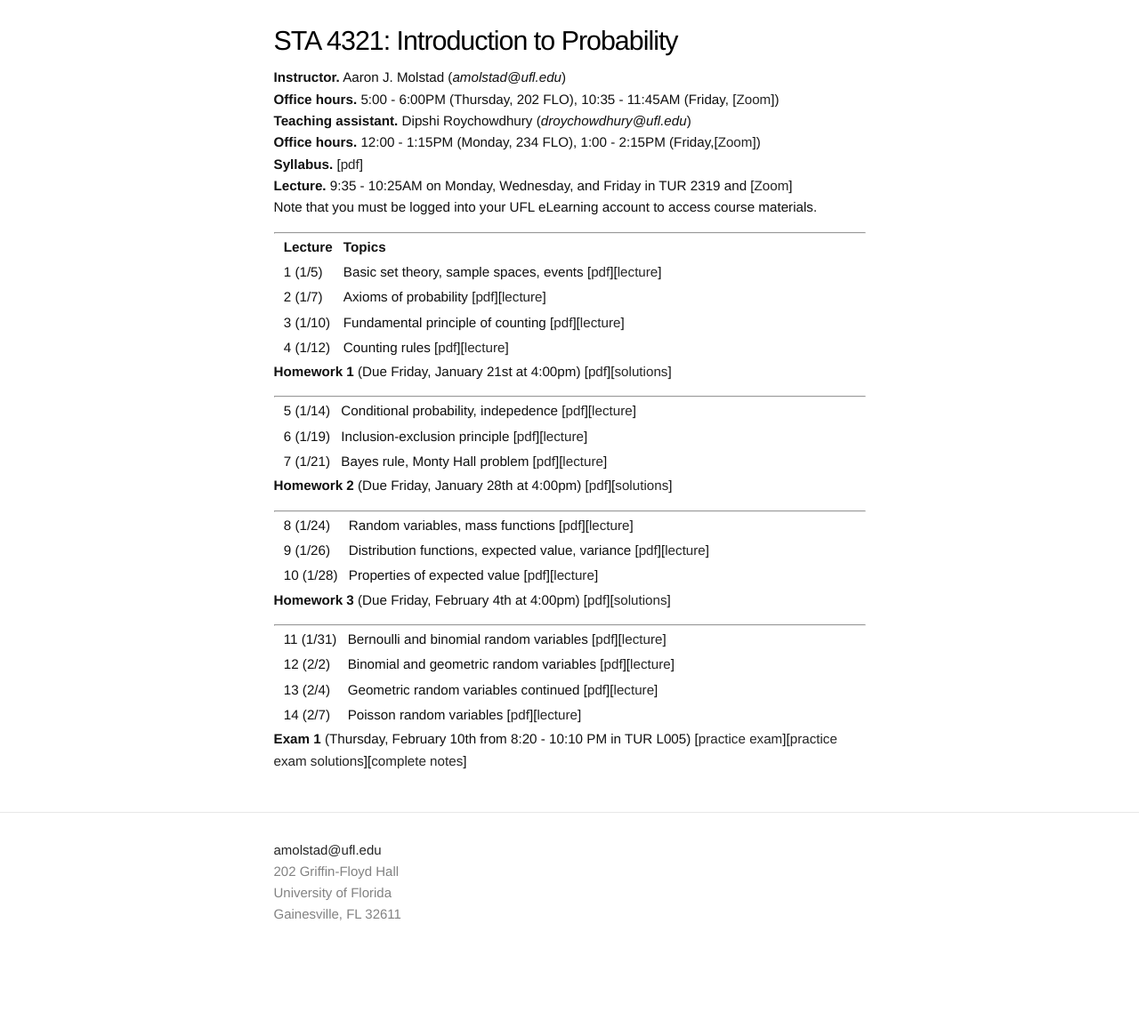
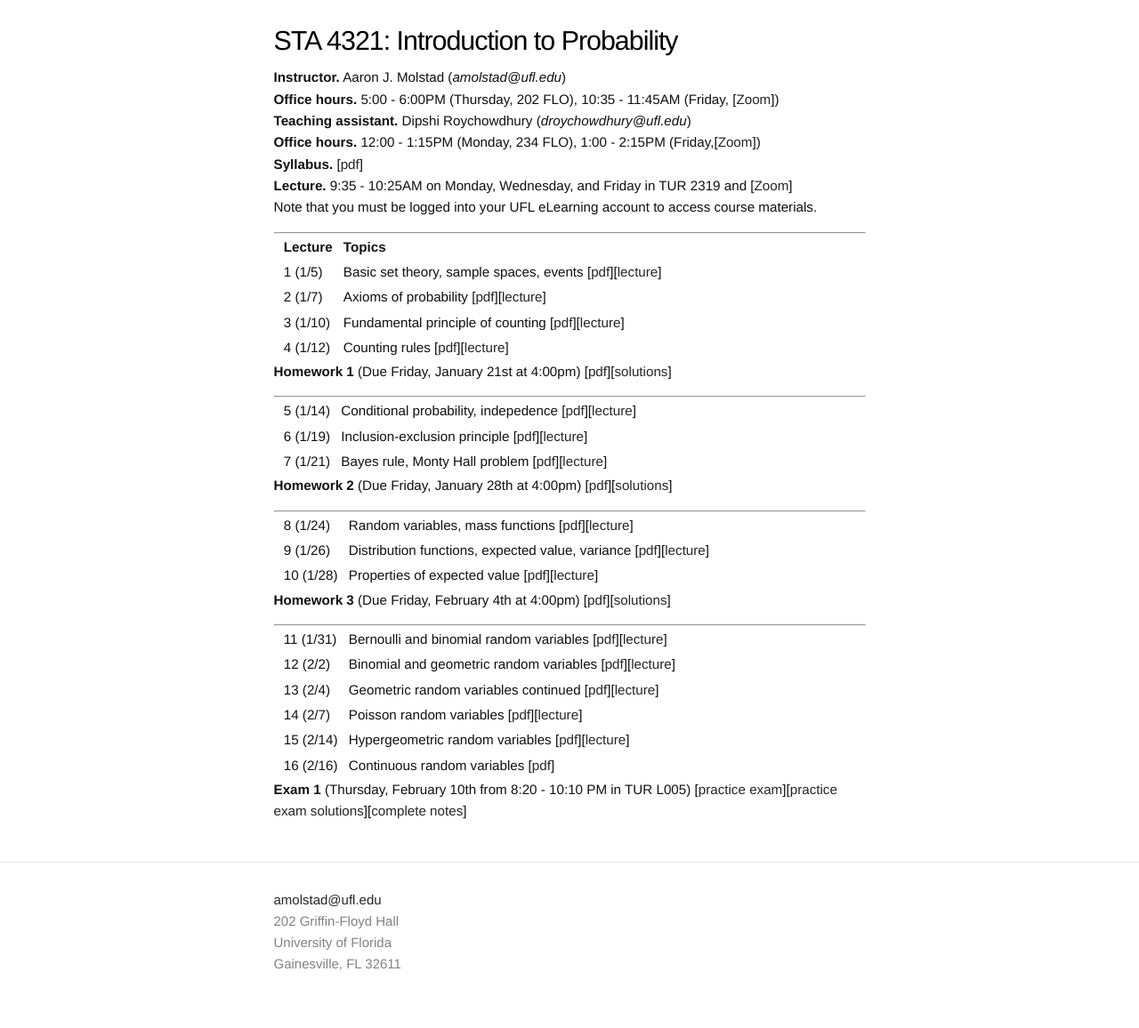
Before and after one commit to ajmolstad/ajmolstad.github.io, a Jekyll site: the page built from S22_STA4321.md, in a window 1280 px wide. Shown: the whole page at 89% size. Built offline with Jekyll 4.4.1, drawn with Linux system fonts in a browser that asks for light colours; before the commit the page ends 1100 px from its top, so only the background shows below that.

Commit message:
Update S22_STA4321.md

```diff
--- a/S22_STA4321.md
+++ b/S22_STA4321.md
@@ -50,5 +50,7 @@ Note that you must be logged into your UFL eLearning account to access course ma
 || 12 (2/2) || Binomial and geometric random variables [[pdf](https://ufl.instructure.com/files/66275046/download?download_frd=1)][[lecture](https://ufl.instructure.com/courses/452037/files?preview=66276380)]||
 || 13 (2/4) || Geometric random variables continued [[pdf](https://ufl.instructure.com/files/66338445/download?download_frd=1)][[lecture](https://ufl.instructure.com/courses/452037/files?preview=66340214)]||
 || 14 (2/7) || Poisson random variables [[pdf](https://ufl.instructure.com/files/66414149/download?download_frd=1)][[lecture](https://ufl.instructure.com/courses/452037/files?preview=66414180)]||
+|| 15 (2/14) || Hypergeometric random variables [[pdf](https://ufl.instructure.com/files/66616411/download?download_frd=1)][[lecture](https://ufl.instructure.com/files/66673883/download?download_frd=1)]||
+|| 16 (2/16) || Continuous random variables [[pdf](https://ufl.instructure.com/files/66673879/download?download_frd=1)]||
 
 **Exam 1** (Thursday, February 10th from 8:20 - 10:10 PM in TUR L005)  [[practice exam](https://ufl.instructure.com/files/66290905/download?download_frd=1)][[practice exam solutions](https://ufl.instructure.com/files/66489681/download?download_frd=1)][[complete notes](https://ufl.instructure.com/files/66292201/download?download_frd=1)]
```
